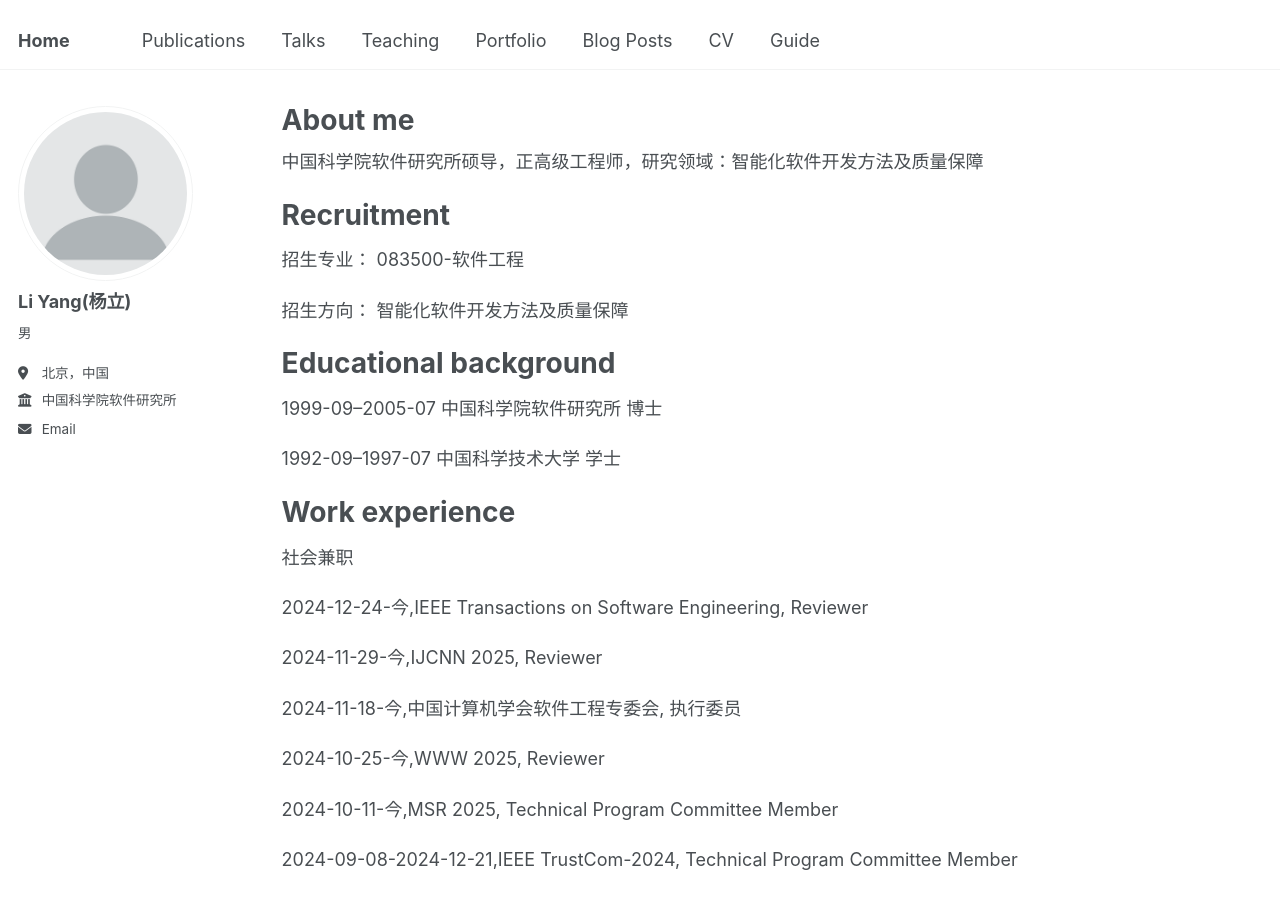
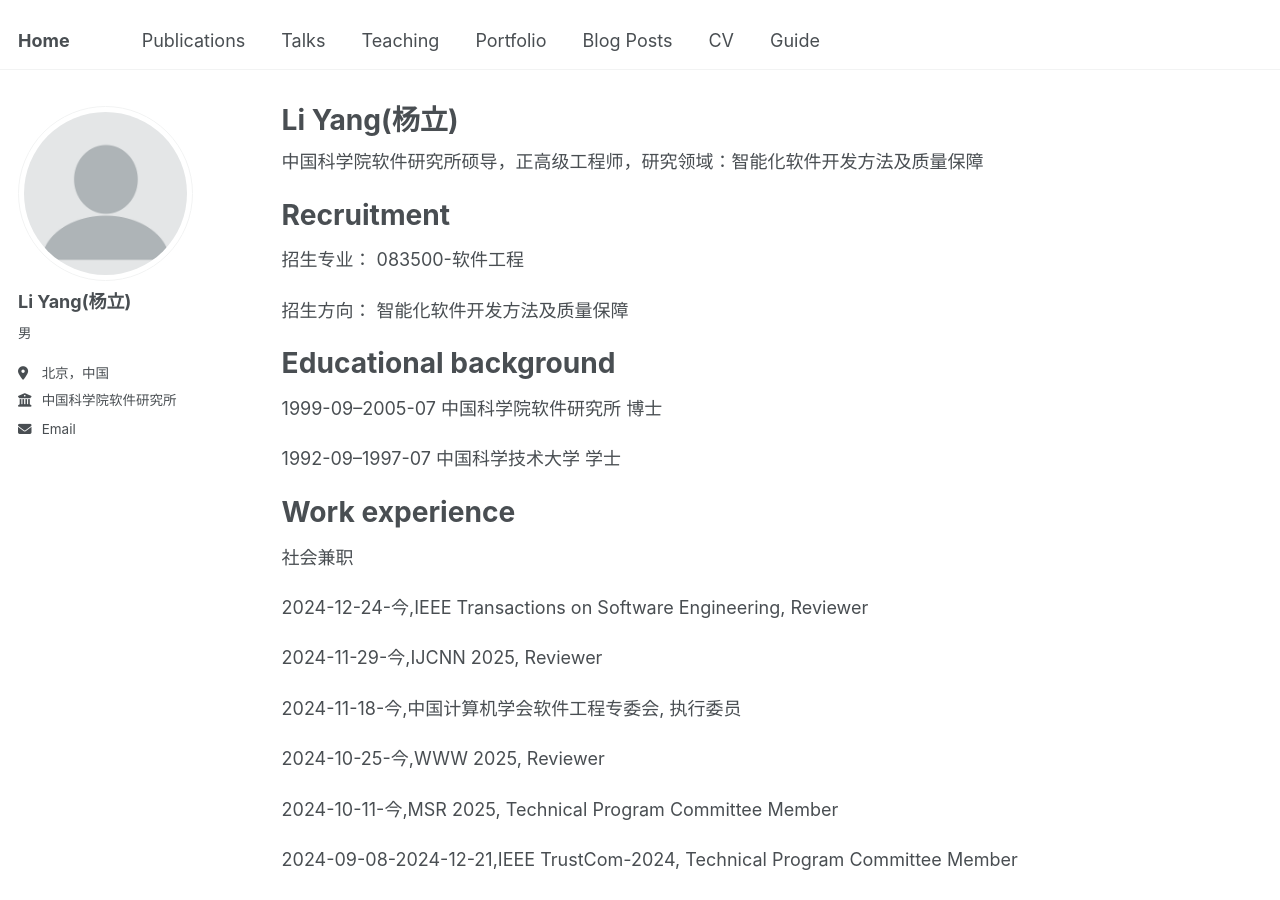
Before and after one commit to yangli8953/yangli8953.github.io, a Jekyll site: the page built from _pages/about.md, in a window 1280 px wide and 900 px high. Built offline with Jekyll 4.4.1, drawn with Linux system fonts in a browser that asks for light colours.

Commit message:
Update about.md

```diff
--- a/_pages/about.md
+++ b/_pages/about.md
@@ -1,6 +1,6 @@
 ---
 permalink: /
-title: "About me"
+title: "Li Yang(杨立)"
 author_profile: true
 redirect_from:
   - /about/
```
